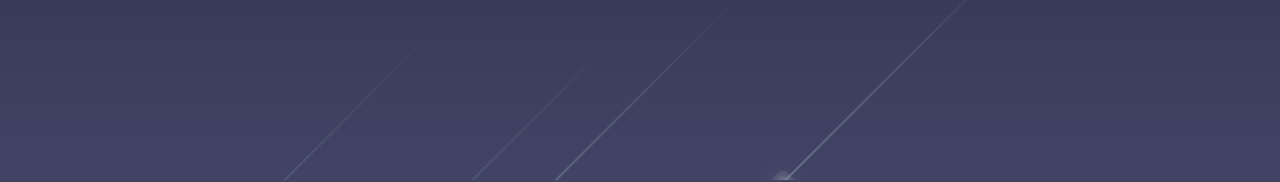
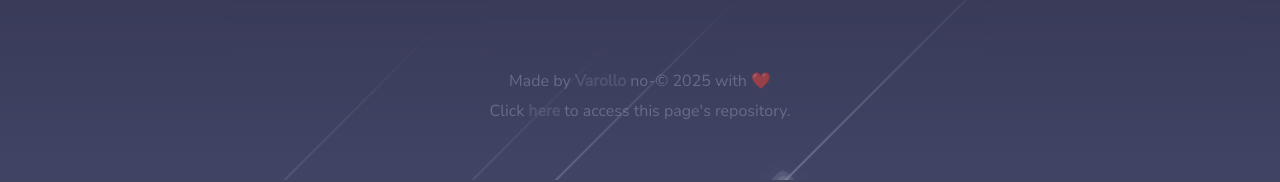
Before and after one commit to Varollo/varollo.github.io, a React (Vite) app: page / in a window 1280 px wide. Shown: the part 638-820 px from the top of the page. Built offline with nearby package versions, Linux system fonts and the light colour scheme.

Commit message:
Added footer

```diff
--- /dev/null
+++ b/src/components/Footer/Footer.css
@@ -0,0 +1,23 @@
+.footer {
+  position: absolute;
+  top: 95vh;
+  left: 50vw;
+  transform: translate(-50%, -100%);
+  display: flex;
+  flex-direction: column;
+  gap: .5rem;
+  align-items: center;
+  justify-content: center;
+  z-index: 0;
+}
+
+.footer * {
+  text-align: center;
+  margin: 0;
+  color: var(--primary-color);
+  opacity: 50%;
+}
+
+.footer a:hover {
+  text-decoration: underline;
+}
--- /dev/null
+++ b/src/components/Footer/Footer.tsx
@@ -0,0 +1,12 @@
+import "./Footer.css";
+
+function Footer() {
+  return (
+    <footer className="footer">
+      <p>Made by <strong>Varollo</strong> no-&copy; {new Date().getFullYear()} with ❤️</p>
+      <a href="https://github.com/Varollo/varollo.github.io">Click <strong>here</strong> to access this page's repository.</a>
+    </footer>
+  )
+}
+
+export default Footer
--- a/src/components/Window/Window.css
+++ b/src/components/Window/Window.css
@@ -10,6 +10,8 @@
 
   animation: scaleUp 0.5s ease-in-out forwards;
   transform-origin: 50% 0;
+
+  z-index: 2;
 }
 
 .window-light {
--- a/src/components/_App/App.tsx
+++ b/src/components/_App/App.tsx
@@ -2,6 +2,7 @@ import { Outlet } from "react-router";
 import "./App.css";
 import Navbar from "../Navbar/Navbar";
 import Background from "../Background/Background";
+import Footer from "../Footer/Footer";
 
 function App() {
   return (
@@ -11,6 +12,7 @@ function App() {
       <div id="content">
         <Outlet />
       </div>
+      <Footer />
     </>
   );
 }
```
